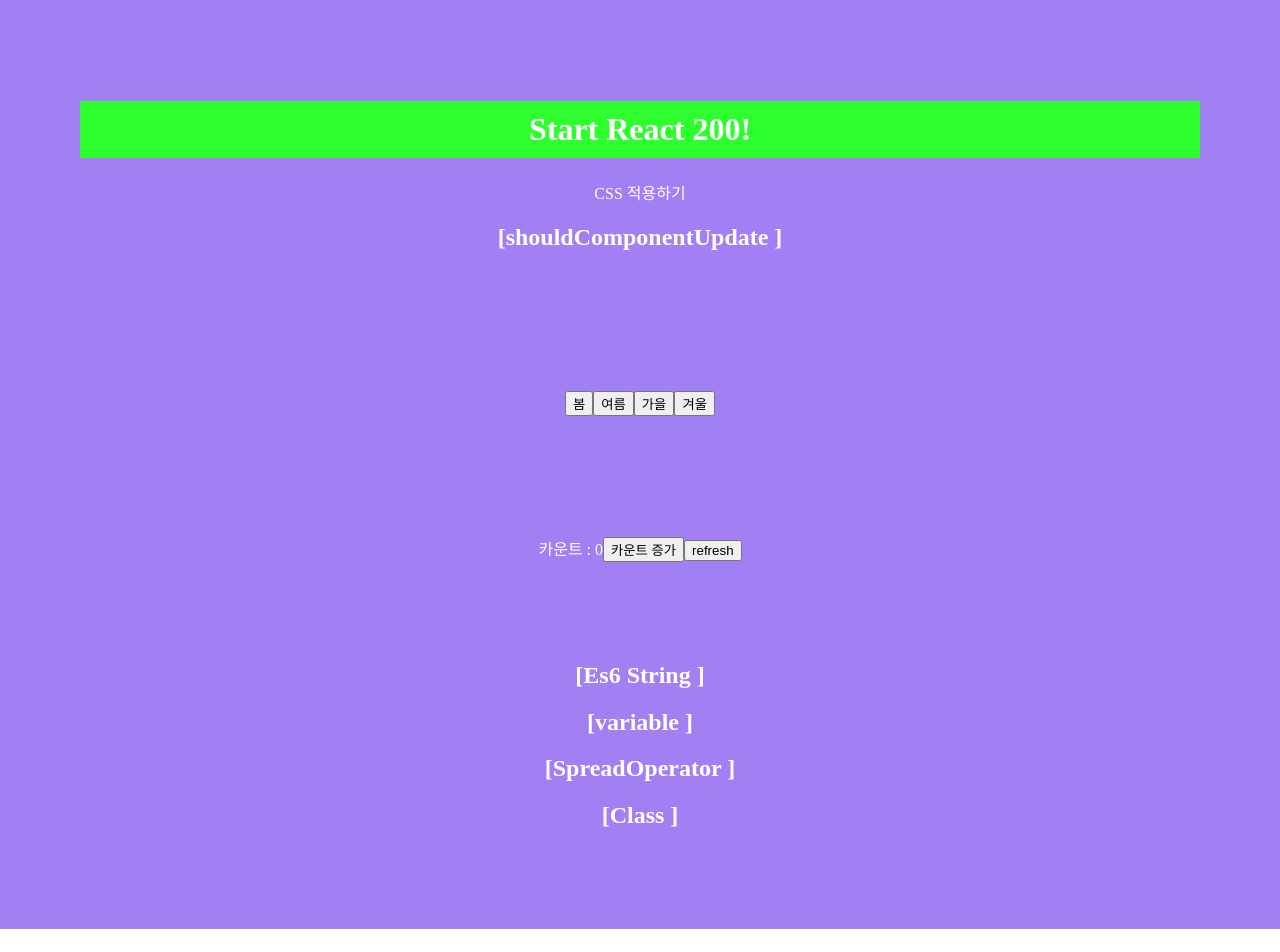
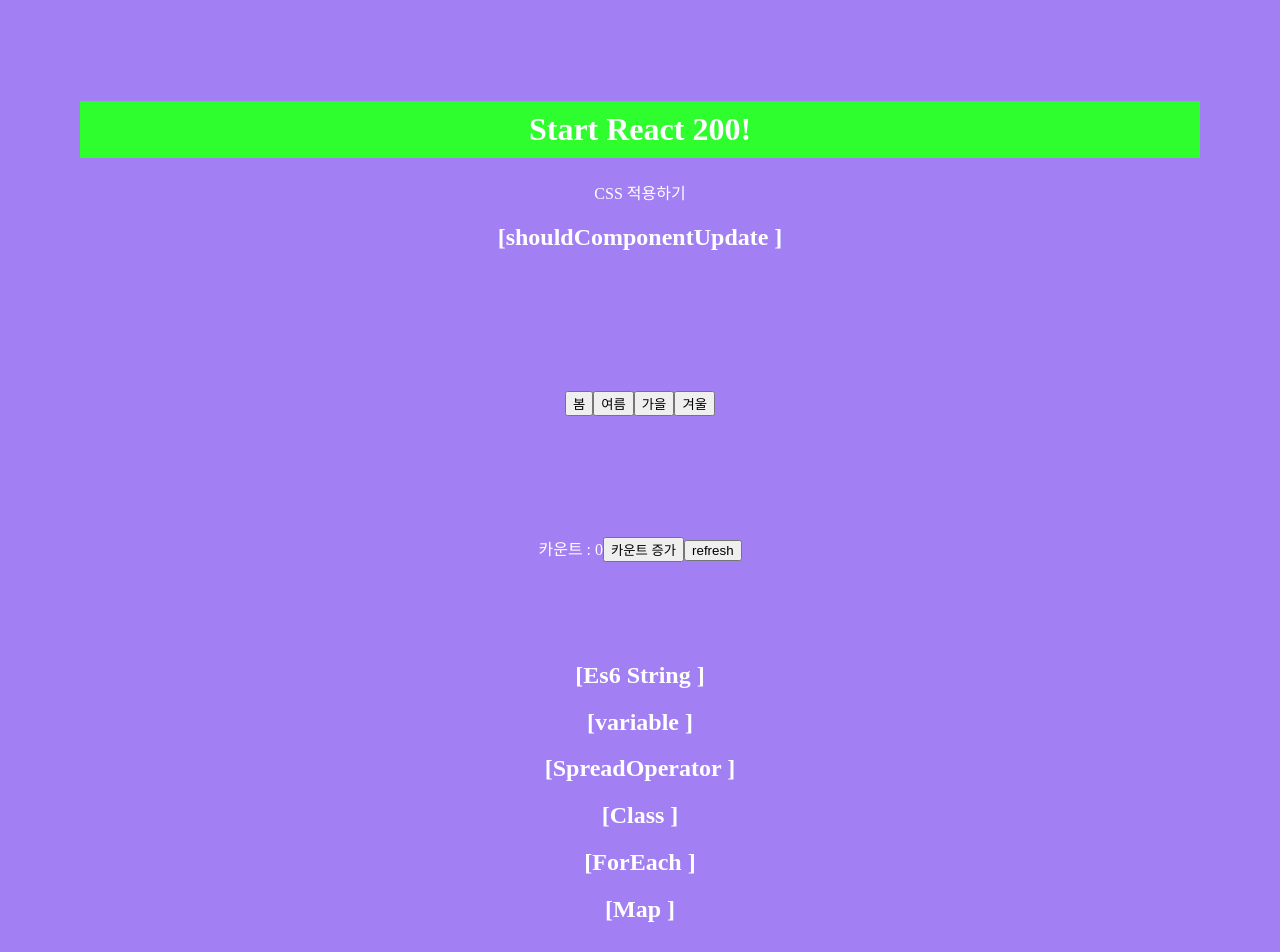
Before and after one commit to Hizini/react-test, a React (Create React App) app: page / in a window 1280 px wide. Shown: the top 952 px of the page. Before the commit the page ends 929 px from the top, so only its background shows below. Built offline with nearby package versions, Linux system fonts and the light colour scheme.

Commit message:
ForEach, Map

```diff
--- a/src/App.js
+++ b/src/App.js
@@ -11,7 +11,8 @@ import Es6 from './R009/R009_Es6';
 import Variable from './R010/R010_Variable';
 import SpreadOperator from './R011/R011_SpreadOperator';
 import ClassPrototype from './R012/R012_Class&Prototype';
-
+import ForEach from './R014/R014_ForEach';
+import Map from './R015/R015_Map';
 
 function App() {
   const arr = ['봄', '여름', '가을', '겨울']
@@ -30,6 +31,8 @@ function App() {
     <Variable/>
     <SpreadOperator/>
     <ClassPrototype/>
+    <ForEach/>
+    <Map/>
   </div>
   )
 }
--- /dev/null
+++ b/src/R014/R014_ForEach.js
@@ -0,0 +1,30 @@
+import React, { Component } from "react";
+
+class R014_ForEach extends Component {
+
+    componentDidMount() {
+        var For_Arr = [3, 2, 8, 8]
+        var For_newArr = []
+
+        for (var i = 0; i < For_Arr.length; i++) { // i는 0부터 For_Arr의 길이까지 1씩 증가하면서
+            For_newArr.push(For_Arr[i]) // For_newArr에 For_Arr[i] 순서로 push
+        }
+        console.log(`1. For_newArr : [${For_newArr}]`)
+
+        var ForEach_Arr = [3, 3, 9, 8]
+        var ForEach_newArr = []
+        // ForEach_Arr의 배열 값을 순회하며 ForEach_newArr
+        ForEach_Arr.forEach((result) => {
+            ForEach_newArr.push(result)
+        })
+        console.log(`2. ForEach_newArr : [${ForEach_newArr}]`)
+        }
+
+    render() {
+        return (
+                <h2>[ForEach ]</h2>
+        )
+    }
+}
+
+export default R014_ForEach
--- a/src/R015/R015_Map.js
+++ b/src/R015/R015_Map.js
@@ -5,11 +5,11 @@ class R015_Map extends Component {
     componentDidMount() {
         var Map_Arr = [3, 2, 8, 8]
         let Map_newArr = Map_Arr.map(x => {return x})  // Map_Arr의 배열을 순회하며 Map_newArr 배열 값으로 맵핑
-        console.log("1. Map_newArr : [" +Map_newArr+ "]")
+        console.log(`1. Map_newArr : [${Map_newArr}]`)
 
         // Map_Arr의 배열을 순회하며 값*2 한 값을 Map_mulittiArr으로 맵핑
         let Map_mulitiArr = Map_Arr.map(x =>  {return x*2})
-        console.log("2. Map_mulitiArr : [" +Map_mulitiArr+ "]")
+        console.log(`2. Map_mulitiArr : [${Map_mulitiArr}]`)
 
         var ObjArray = [{key: 'react', value: '200'},
                         {key: '리액트', value: "TwoHundred"}]
```
